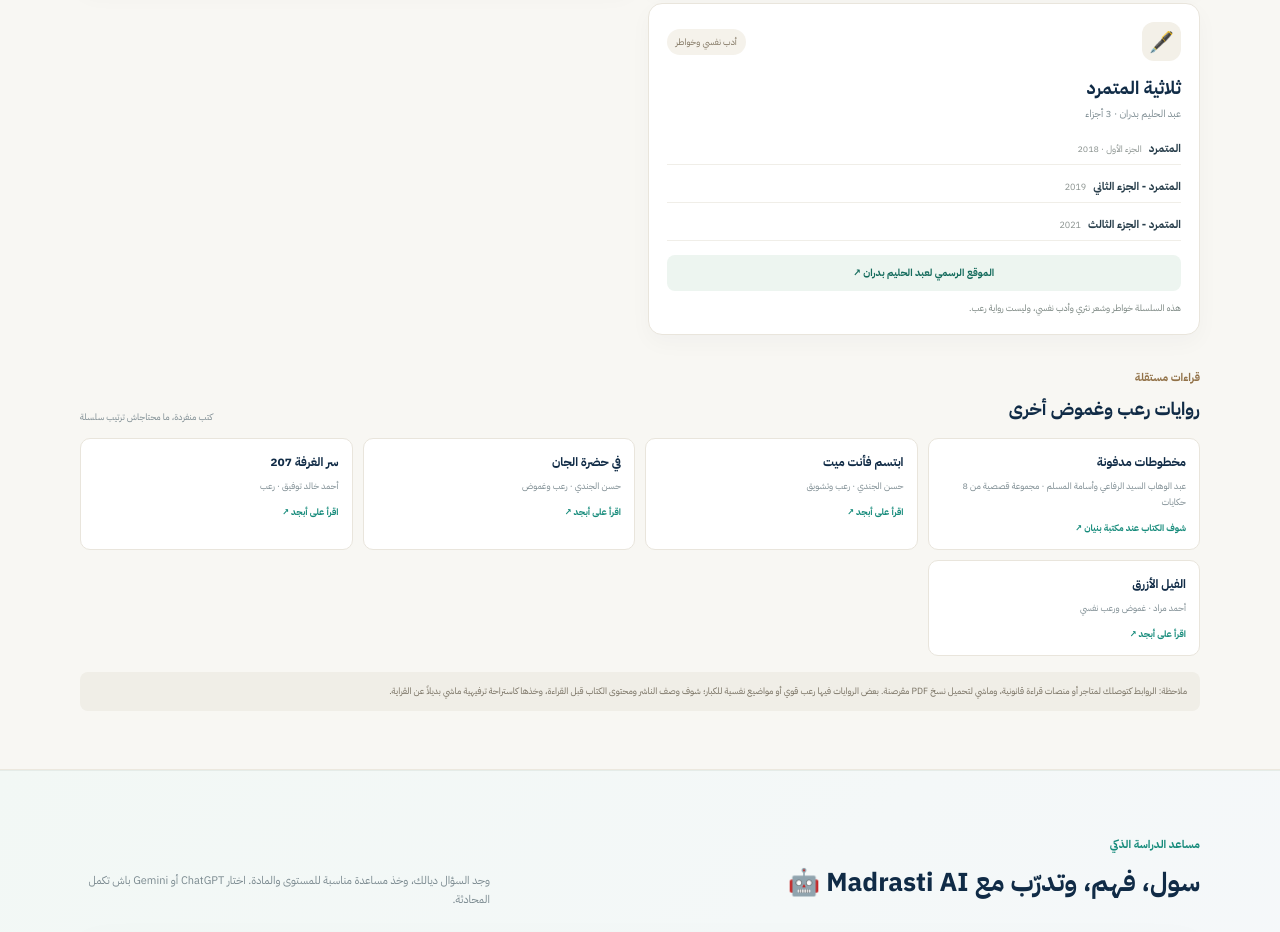
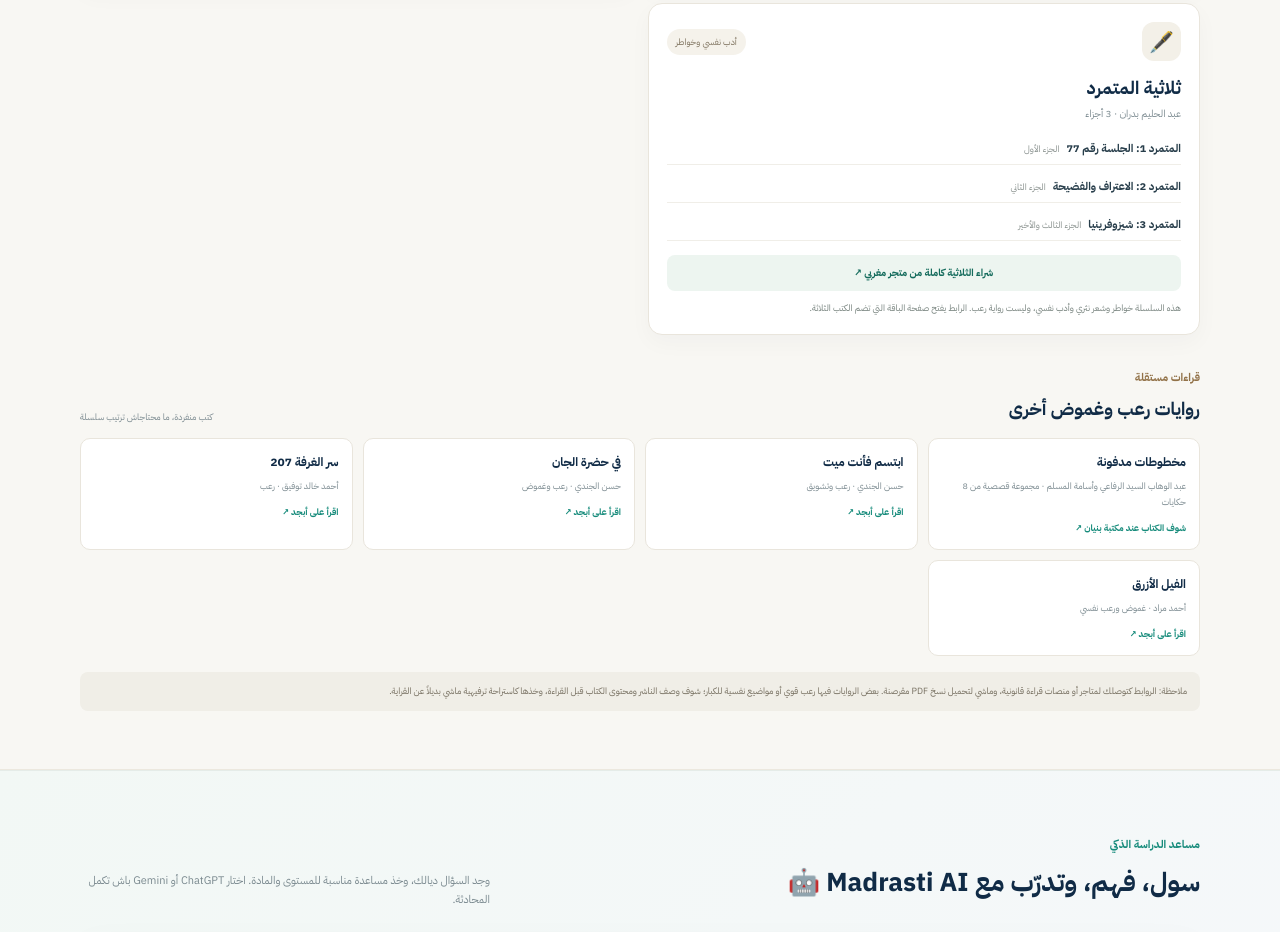
Before and after one commit to aminwab606-star/l9rayaaminwah, a plain HTML site: page index.html in a window 1280 px wide. Shown: the part 1840-2772 px from the top of the page. Drawn offline with Linux system fonts and the light colour scheme.

Commit message:
Fix Mutamarrid series titles and replace broken link with Morocco bookshop bundle

```diff
--- a/index.html
+++ b/index.html
@@ -110,12 +110,12 @@
             <h3>ثلاثية المتمرد</h3>
             <p class="novel-author">عبد الحليم بدران · 3 أجزاء</p>
             <ol class="novel-parts">
-              <li><b>المتمرد</b><small>الجزء الأول · 2018</small></li>
-              <li><b>المتمرد - الجزء الثاني</b><small>2019</small></li>
-              <li><b>المتمرد - الجزء الثالث</b><small>2021</small></li>
+              <li><b>المتمرد 1: الجلسة رقم 77</b><small>الجزء الأول</small></li>
+              <li><b>المتمرد 2: الاعتراف والفضيحة</b><small>الجزء الثاني</small></li>
+              <li><b>المتمرد 3: شيزوفرينيا</b><small>الجزء الثالث والأخير</small></li>
             </ol>
-            <a class="novel-link" href="https://www.elmoutmred.com/AR/" target="_blank" rel="noopener">الموقع الرسمي لعبد الحليم بدران ↗</a>
-            <p class="novel-note">هذه السلسلة خواطر وشعر نثري وأدب نفسي، وليست رواية رعب.</p>
+            <a class="novel-link" href="https://hdbooks.ma/product/باقة-سلسلة-المتمرد-الكاملة-3-كتب-عبد/" target="_blank" rel="noopener">شراء الثلاثية كاملة من متجر مغربي ↗</a>
+            <p class="novel-note">هذه السلسلة خواطر وشعر نثري وأدب نفسي، وليست رواية رعب. الرابط يفتح صفحة الباقة التي تضم الكتب الثلاثة.</p>
           </article>
         </div>
 
```
